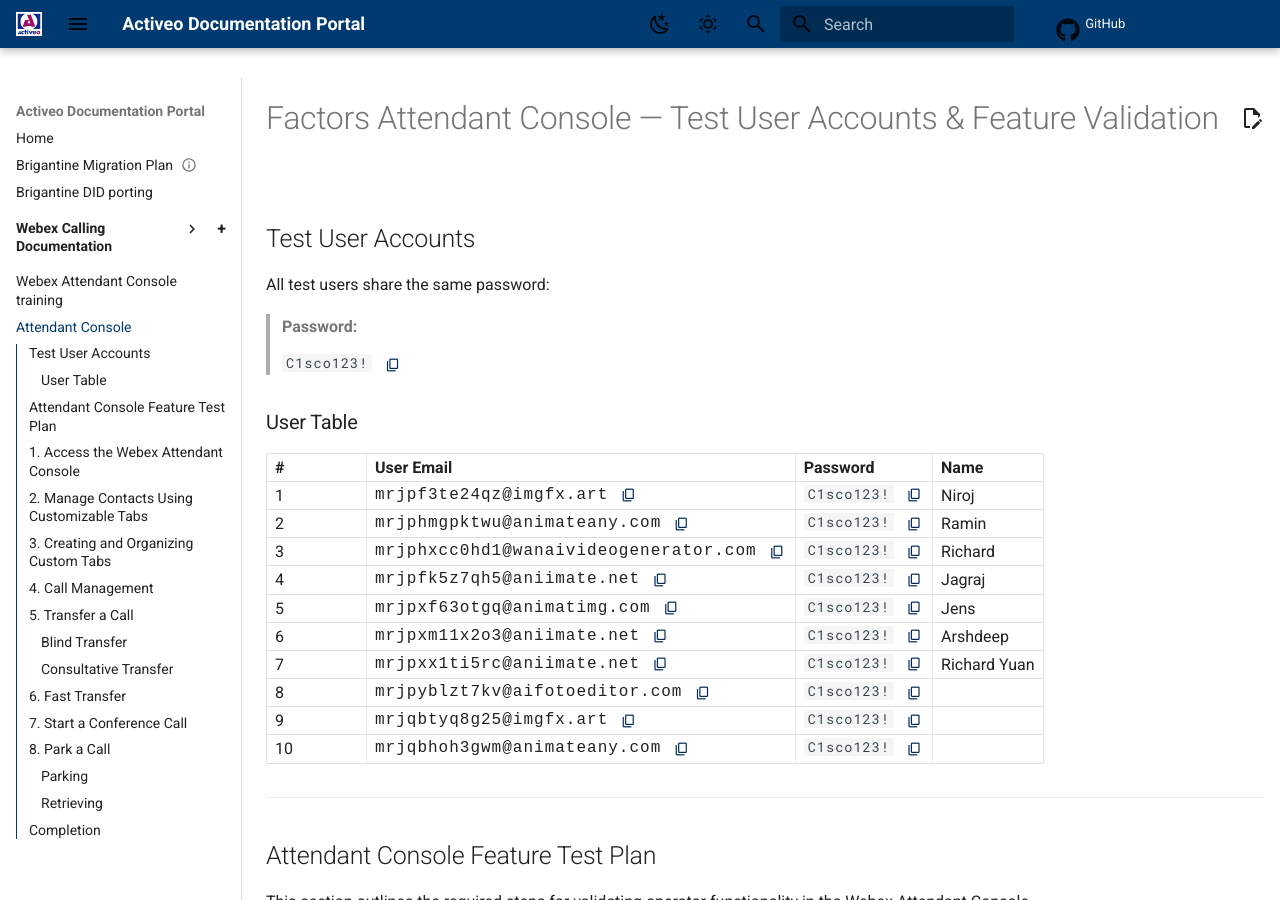
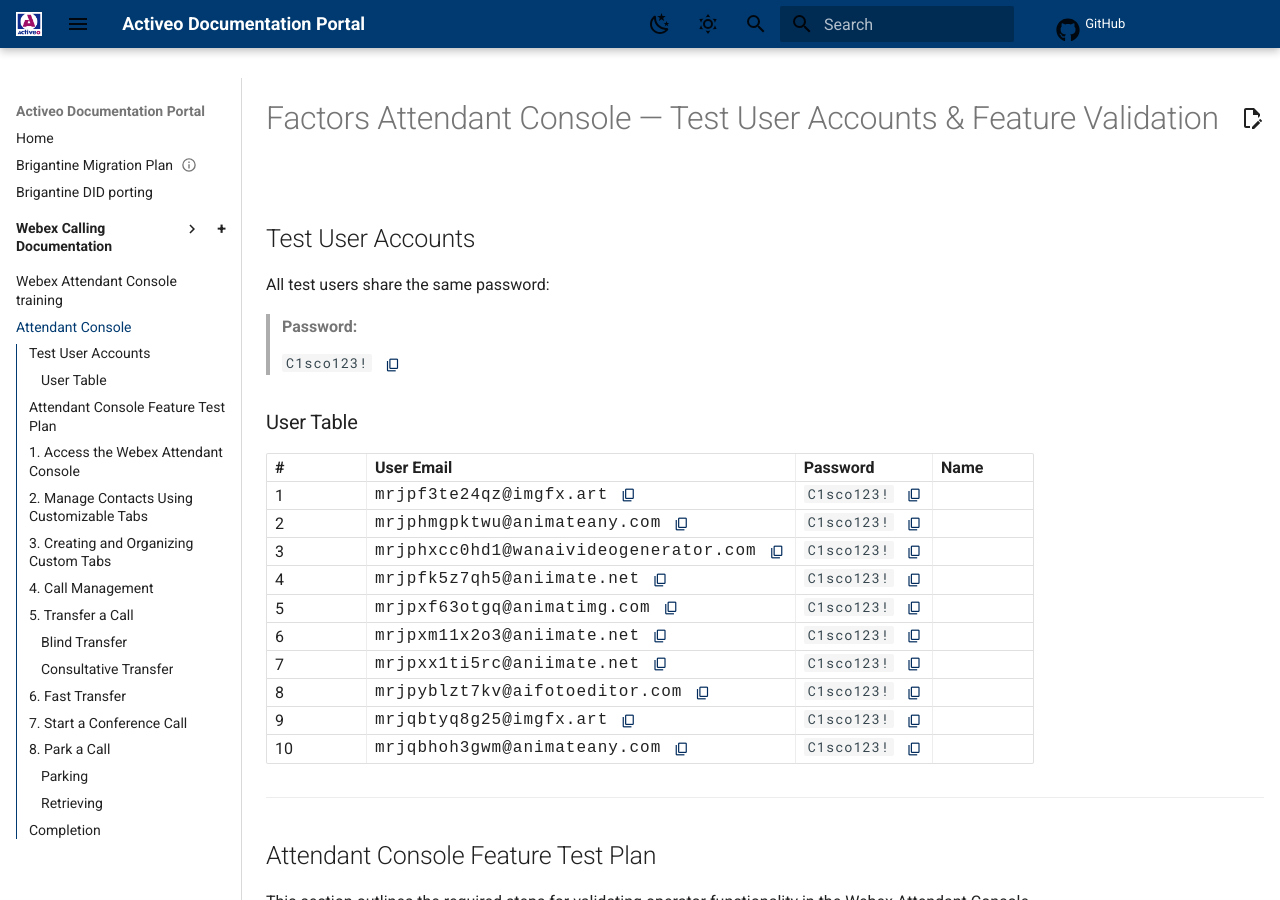
Before and after one commit to kvaksin/mkdocsdemo, an MkDocs documentation site: the page built from docs/AttendantConsole.md, in a window 1280 px wide and 900 px high. Built offline with MkDocs 1.6.1 and Material for MkDocs 9.7.7, drawn with Linux system fonts in a browser that asks for light colours; comment, search, counter and statistics services are not loaded.

Commit message:
Update AttendantConsole.md

```diff
--- a/docs/AttendantConsole.md
+++ b/docs/AttendantConsole.md
@@ -10,13 +10,13 @@
 
 | # | **User Email** | **Password** | Name |
 |-|------------------|--------------|---|
-|1| <div class="cell-flex"><span class="credentials-text">mrjpf3te24qz@imgfx.art</span><button class="icon-btn copy-btn" data-copy="mrjpf3te24qz@imgfx.art"><span class="md-icon material-icons">content_copy</span></button></div> | <div class="cell-flex"><span class="credentials-text">`C1sco123!`</span><button class="icon-btn copy-btn" data-copy="C1sco123!"><span class="md-icon material-icons">content_copy</span></button></div> | Niroj |
-|2| <div class="cell-flex"><span class="credentials-text">mrjphmgpktwu@animateany.com</span><button class="icon-btn copy-btn" data-copy="mrjphmgpktwu@animateany.com"><span class="md-icon material-icons">content_copy</span></button></div> | <div class="cell-flex"><span class="credentials-text">`C1sco123!`</span><button class="icon-btn copy-btn" data-copy="C1sco123!"><span class="md-icon material-icons">content_copy</span></button></div> | Ramin |
-|3| <div class="cell-flex"><span class="credentials-text">mrjphxcc0hd1@wanaivideogenerator.com</span><button class="icon-btn copy-btn" data-copy="mrjphxcc0hd1@wanaivideogenerator.com"><span class="md-icon material-icons">content_copy</span></button></div> | <div class="cell-flex"><span class="credentials-text">`C1sco123!`</span><button class="icon-btn copy-btn" data-copy="C1sco123!"><span class="md-icon material-icons">content_copy</span></button></div> | Richard |
-|4| <div class="cell-flex"><span class="credentials-text">mrjpfk5z7qh5@aniimate.net</span><button class="icon-btn copy-btn" data-copy="mrjpfk5z7qh5@aniimate.net"><span class="md-icon material-icons">content_copy</span></button></div> | <div class="cell-flex"><span class="credentials-text">`C1sco123!`</span><button class="icon-btn copy-btn" data-copy="C1sco123!"><span class="md-icon material-icons">content_copy</span></button></div> | Jagraj |
-|5| <div class="cell-flex"><span class="credentials-text">mrjpxf63otgq@animatimg.com</span><button class="icon-btn copy-btn" data-copy="mrjpxf63otgq@animatimg.com"><span class="md-icon material-icons">content_copy</span></button></div> | <div class="cell-flex"><span class="credentials-text">`C1sco123!`</span><button class="icon-btn copy-btn" data-copy="C1sco123!"><span class="md-icon material-icons">content_copy</span></button></div> | Jens |
-|6| <div class="cell-flex"><span class="credentials-text">mrjpxm11x2o3@aniimate.net</span><button class="icon-btn copy-btn" data-copy="mrjpxm11x2o3@aniimate.net"><span class="md-icon material-icons">content_copy</span></button></div> | <div class="cell-flex"><span class="credentials-text">`C1sco123!`</span><button class="icon-btn copy-btn" data-copy="C1sco123!"><span class="md-icon material-icons">content_copy</span></button></div> | Arshdeep |
-|7| <div class="cell-flex"><span class="credentials-text">mrjpxx1ti5rc@aniimate.net</span><button class="icon-btn copy-btn" data-copy="mrjpxx1ti5rc@aniimate.net"><span class="md-icon material-icons">content_copy</span></button></div> | <div class="cell-flex"><span class="credentials-text">`C1sco123!`</span><button class="icon-btn copy-btn" data-copy="C1sco123!"><span class="md-icon material-icons">content_copy</span></button></div> | Richard Yuan |
+|1| <div class="cell-flex"><span class="credentials-text">mrjpf3te24qz@imgfx.art</span><button class="icon-btn copy-btn" data-copy="mrjpf3te24qz@imgfx.art"><span class="md-icon material-icons">content_copy</span></button></div> | <div class="cell-flex"><span class="credentials-text">`C1sco123!`</span><button class="icon-btn copy-btn" data-copy="C1sco123!"><span class="md-icon material-icons">content_copy</span></button></div> |  |
+|2| <div class="cell-flex"><span class="credentials-text">mrjphmgpktwu@animateany.com</span><button class="icon-btn copy-btn" data-copy="mrjphmgpktwu@animateany.com"><span class="md-icon material-icons">content_copy</span></button></div> | <div class="cell-flex"><span class="credentials-text">`C1sco123!`</span><button class="icon-btn copy-btn" data-copy="C1sco123!"><span class="md-icon material-icons">content_copy</span></button></div> |  |
+|3| <div class="cell-flex"><span class="credentials-text">mrjphxcc0hd1@wanaivideogenerator.com</span><button class="icon-btn copy-btn" data-copy="mrjphxcc0hd1@wanaivideogenerator.com"><span class="md-icon material-icons">content_copy</span></button></div> | <div class="cell-flex"><span class="credentials-text">`C1sco123!`</span><button class="icon-btn copy-btn" data-copy="C1sco123!"><span class="md-icon material-icons">content_copy</span></button></div> |  |
+|4| <div class="cell-flex"><span class="credentials-text">mrjpfk5z7qh5@aniimate.net</span><button class="icon-btn copy-btn" data-copy="mrjpfk5z7qh5@aniimate.net"><span class="md-icon material-icons">content_copy</span></button></div> | <div class="cell-flex"><span class="credentials-text">`C1sco123!`</span><button class="icon-btn copy-btn" data-copy="C1sco123!"><span class="md-icon material-icons">content_copy</span></button></div> |  |
+|5| <div class="cell-flex"><span class="credentials-text">mrjpxf63otgq@animatimg.com</span><button class="icon-btn copy-btn" data-copy="mrjpxf63otgq@animatimg.com"><span class="md-icon material-icons">content_copy</span></button></div> | <div class="cell-flex"><span class="credentials-text">`C1sco123!`</span><button class="icon-btn copy-btn" data-copy="C1sco123!"><span class="md-icon material-icons">content_copy</span></button></div> |  |
+|6| <div class="cell-flex"><span class="credentials-text">mrjpxm11x2o3@aniimate.net</span><button class="icon-btn copy-btn" data-copy="mrjpxm11x2o3@aniimate.net"><span class="md-icon material-icons">content_copy</span></button></div> | <div class="cell-flex"><span class="credentials-text">`C1sco123!`</span><button class="icon-btn copy-btn" data-copy="C1sco123!"><span class="md-icon material-icons">content_copy</span></button></div> |  |
+|7| <div class="cell-flex"><span class="credentials-text">mrjpxx1ti5rc@aniimate.net</span><button class="icon-btn copy-btn" data-copy="mrjpxx1ti5rc@aniimate.net"><span class="md-icon material-icons">content_copy</span></button></div> | <div class="cell-flex"><span class="credentials-text">`C1sco123!`</span><button class="icon-btn copy-btn" data-copy="C1sco123!"><span class="md-icon material-icons">content_copy</span></button></div> |  |
 |8| <div class="cell-flex"><span class="credentials-text">mrjpyblzt7kv@aifotoeditor.com</span><button class="icon-btn copy-btn" data-copy="mrjpyblzt7kv@aifotoeditor.com"><span class="md-icon material-icons">content_copy</span></button></div> | <div class="cell-flex"><span class="credentials-text">`C1sco123!`</span><button class="icon-btn copy-btn" data-copy="C1sco123!"><span class="md-icon material-icons">content_copy</span></button></div> | |
 |9| <div class="cell-flex"><span class="credentials-text">mrjqbtyq8g25@imgfx.art</span><button class="icon-btn copy-btn" data-copy="mrjqbtyq8g25@imgfx.art"><span class="md-icon material-icons">content_copy</span></button></div> | <div class="cell-flex"><span class="credentials-text">`C1sco123!`</span><button class="icon-btn copy-btn" data-copy="C1sco123!"><span class="md-icon material-icons">content_copy</span></button></div> | |
 |10| <div class="cell-flex"><span class="credentials-text">mrjqbhoh3gwm@animateany.com</span><button class="icon-btn copy-btn" data-copy="mrjqbhoh3gwm@animateany.com"><span class="md-icon material-icons">content_copy</span></button></div> | <div class="cell-flex"><span class="credentials-text">`C1sco123!`</span><button class="icon-btn copy-btn" data-copy="C1sco123!"><span class="md-icon material-icons">content_copy</span></button></div> | |
```
